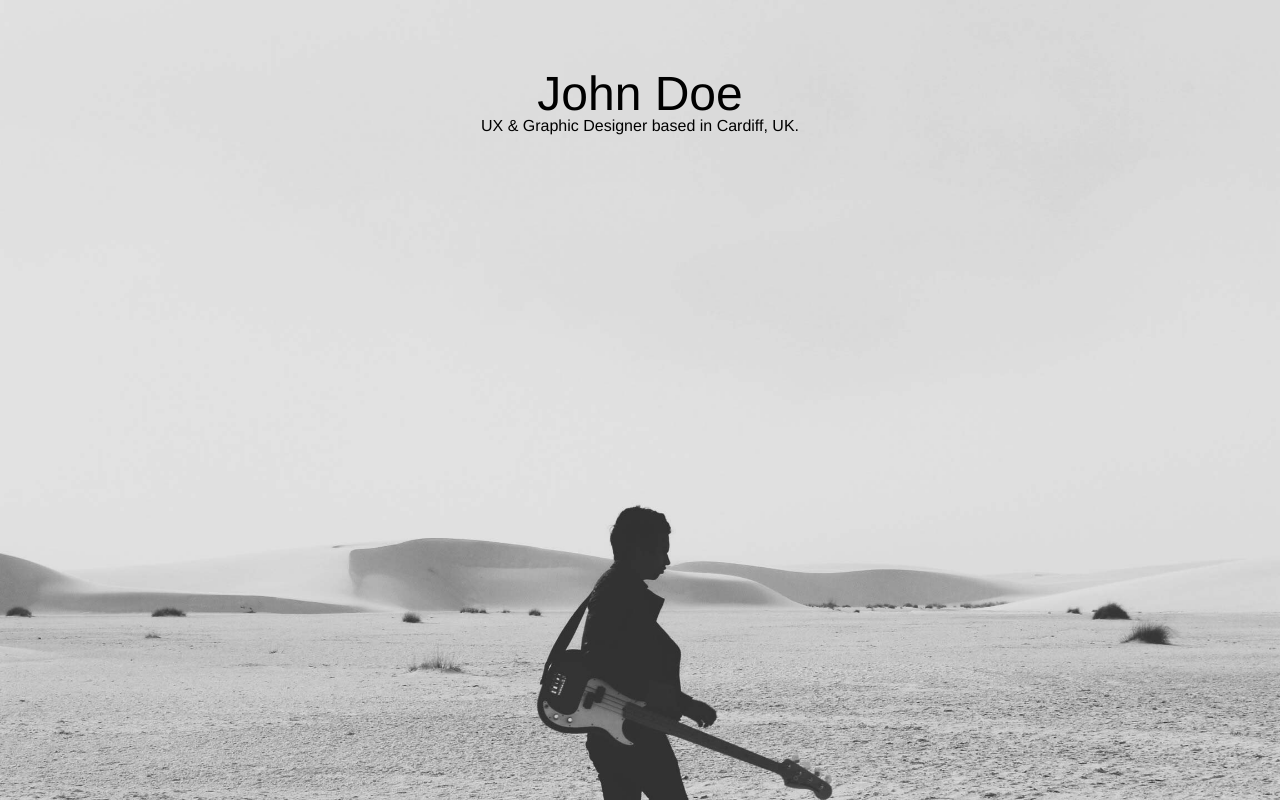
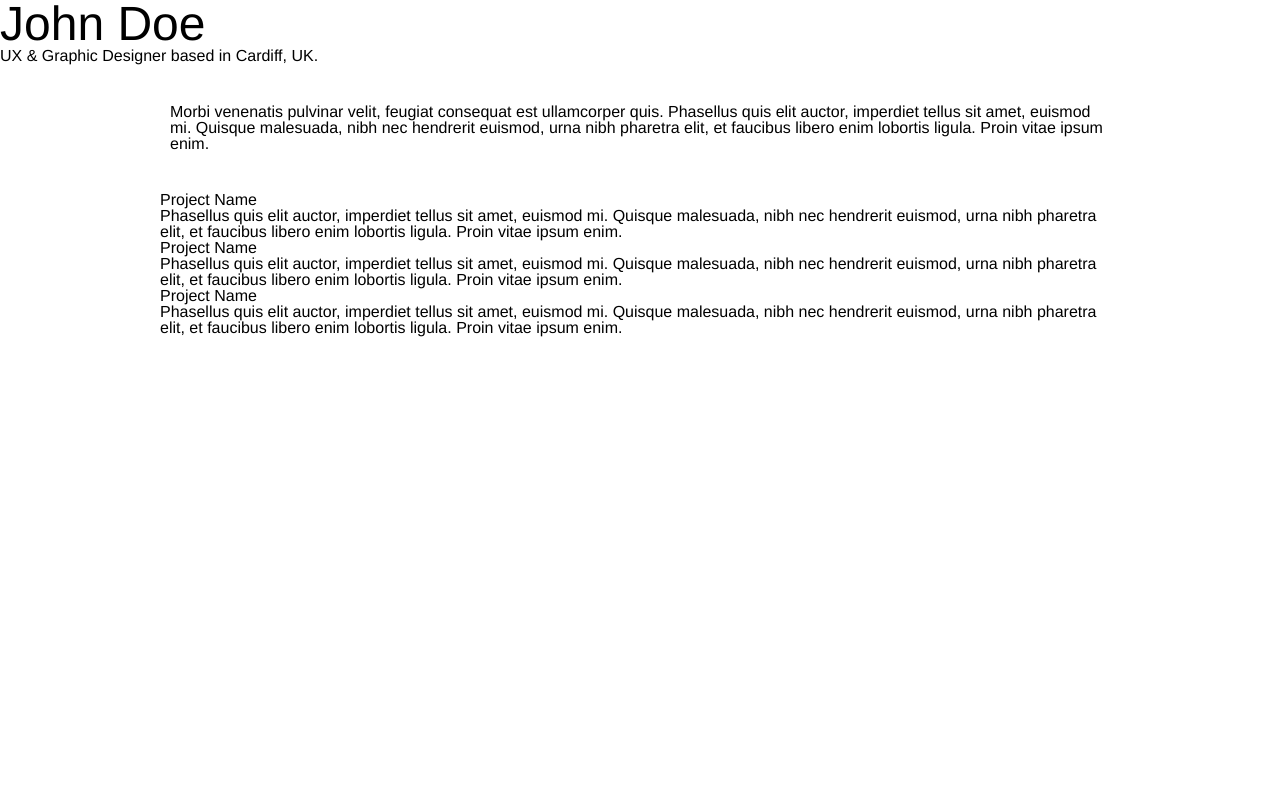
Before and after one commit to lloydwheeler/sample-portfolio, a plain HTML site: page index.html in a window 1280 px wide. Shown: the top 802 px of the page. Drawn offline with Linux system fonts and the light colour scheme.

Commit message:
starting point for day 2

```diff
--- a/assets/stylesheets/app.css
+++ b/assets/stylesheets/app.css
@@ -9,11 +9,11 @@ html {
 }
 
 .header-introduction {
-  background: #ccc url('../img/header-background.jpg') center bottom;
+  /*background: #ccc url('../img/header-background.jpg') center bottom;
   background-size: cover;
   height: 100%;
   padding: 20px;
-  text-align: center;
+  text-align: center;*/
 }
 
 .header-introduction h1 {
@@ -21,10 +21,10 @@ html {
 }
 
 #introduction {
-  margin-top: 50px;
+  /*margin-top: 50px;
   opacity: 0;
   -webkit-transform: translateY(-50px);
-  -webkit-transition: opacity 1s ease .5s, -webkit-transform 1s ease .5s;
+  -webkit-transition: opacity 1s ease .5s, -webkit-transform 1s ease .5s;*/
 }
 
 #introduction.loaded {
@@ -46,14 +46,18 @@ html {
   clear: both;
 }
 
+.class {
+  display: none;
+}
+
 .about-me {
   margin: 40px 10px;
   width: 940px;
 }
 
 .project {
-  float: left;
-  margin-left: 10px;
-  margin-right: 10px;
-  width: 300px;
+  /*float: left;*/
+  /*margin-left: 10px;*/
+  /*margin-right: 10px;*/
+  /*width: 300px;*/
 }
```
